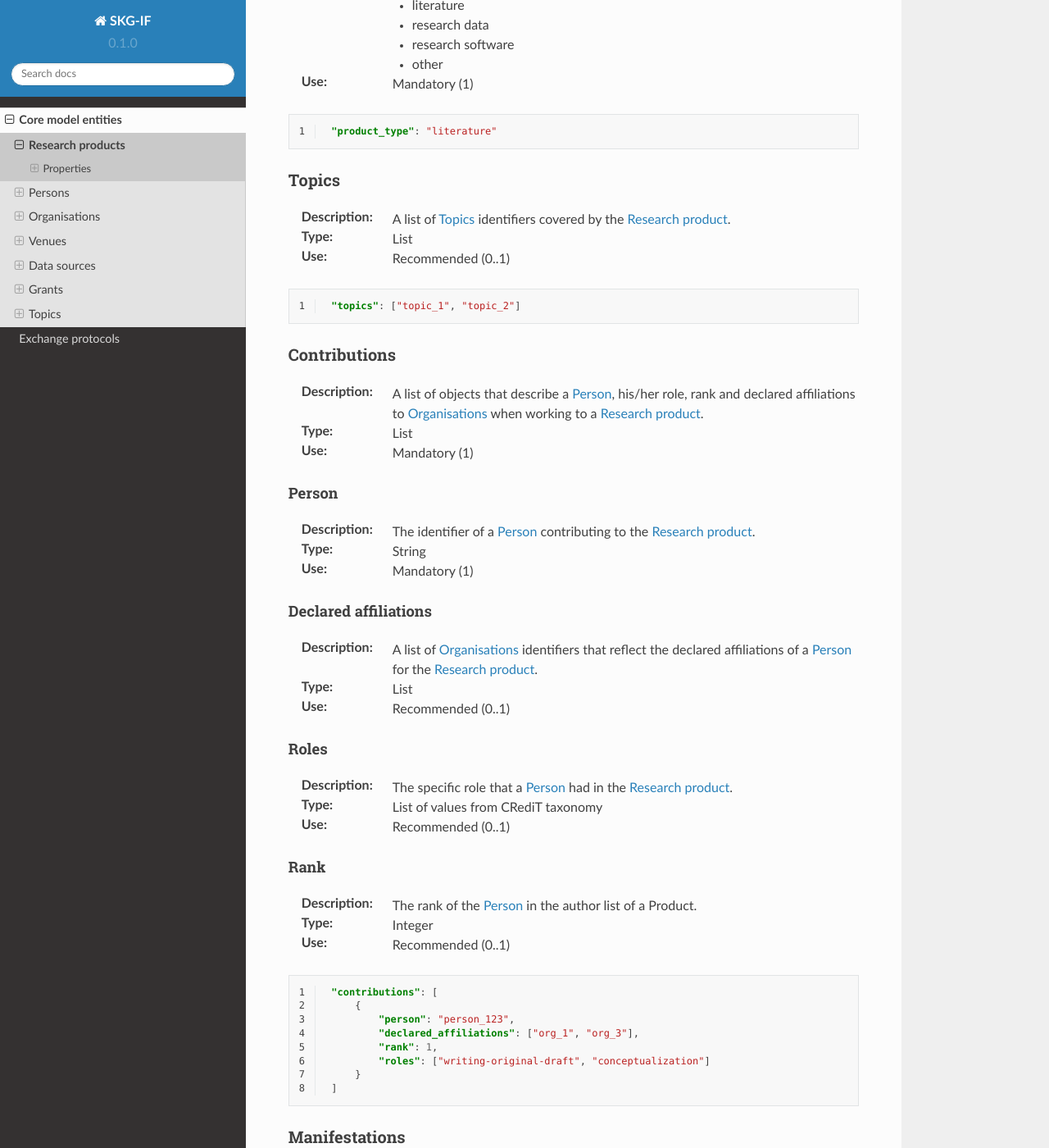
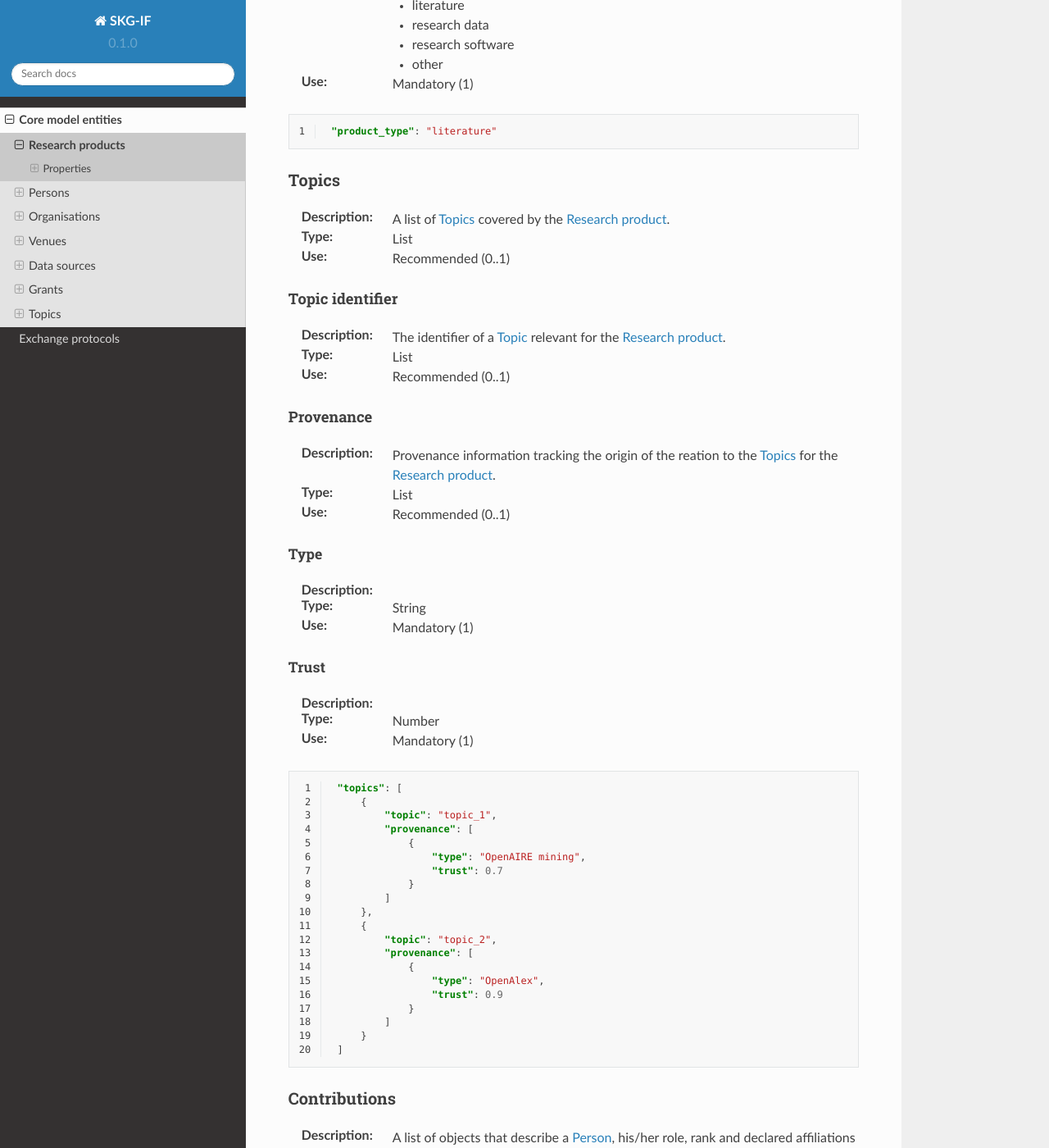
Before and after one commit to andremann/SKG-IF, a Sphinx documentation site: the page built from docs/source/products.rst, in a window 1280 px wide and 1400 px high, scrolled down 2154 px. Shown: the whole window at 82% size. Built offline with Sphinx 7.4.7 and the Read the Docs theme 2.0.0, drawn with Linux system fonts in a browser that asks for light colours.

Commit message:
moving topic provenance to the relation to products

```diff
--- a/docs/source/grants.rst
+++ b/docs/source/grants.rst
@@ -137,14 +137,14 @@ Funded amount
 
 Keywords
 ----
-:Description: A list of :ref:`Topic <Topic>` identifiers representing :ref:`Grant <Grant>` keywords.
+:Description: A list of keywords for the :ref:`Grant <Grant>`.
 :Type: List
 :Use: Optional (0..1)
 
 .. code-block:: json
    :linenos:
 
-    "keywords": ["topic_1", "topic_2"]
+    "keywords": ["Open science", "mutual learning", "open research"]
 
 
 Start date
--- a/docs/source/products.rst
+++ b/docs/source/products.rst
@@ -102,14 +102,57 @@ Product type
 
 Topics
 --------------------
-:Description: A list of :ref:`Topic` identifiers covered by the :ref:`Research product <Research product>`.
+:Description: A list of :ref:`Topic` covered by the :ref:`Research product <Research product>`.
 :Type: List
 :Use: Recommended (0..1)
+
+Topic identifier
+^^^^^^^^^
+:Description: The identifier of a :ref:`Topic <Topic>` relevant for the :ref:`Research product <Research product>`.
+:Type: List
+:Use: Recommended (0..1)
+
+Provenance
+^^^^^^^^^
+:Description: Provenance information tracking the origin of the reation to the :ref:`Topic` for the :ref:`Research product <Research product>`.
+:Type: List
+:Use: Recommended (0..1)
+
+Type
+""""""""""""
+:Description:
+:Type: String
+:Use: Mandatory (1)
+
+Trust
+""""""""""""
+:Description:
+:Type: Number
+:Use: Mandatory (1)
 
 .. code-block:: json
    :linenos:
 
-    "topics": ["topic_1", "topic_2"]
+    "topics": [
+        {
+            "topic": "topic_1",
+            "provenance": [
+                {
+                    "type": "OpenAIRE mining",
+                    "trust": 0.7
+                }
+            ]
+        },
+        {
+            "topic": "topic_2",
+            "provenance": [
+                {
+                    "type": "OpenAlex",
+                    "trust": 0.9
+                }
+            ]
+        }
+    ]
 
 
 Contributions
```
Also changed, not shown: other parts of docs/source/grants.rst (+1 -1 lines), docs/source/topics.rst (+3 -21 lines).
